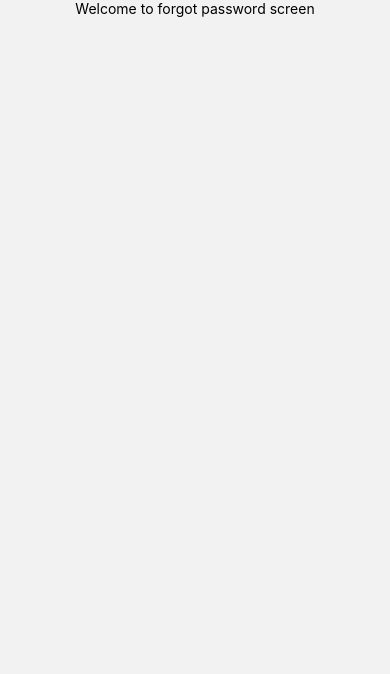
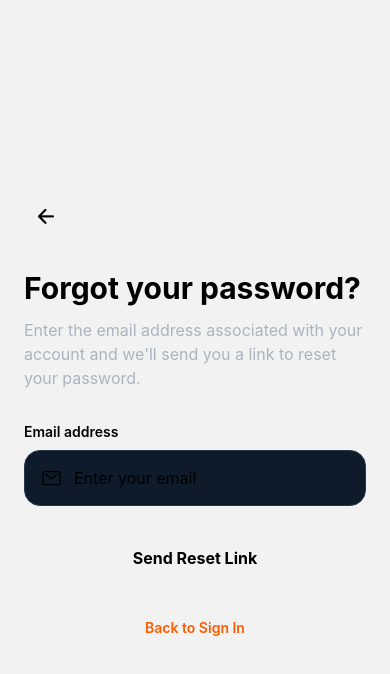
Before and after one commit to DurgeshAppDev/Pawspastures, a React Native app: screen /ForgotPassword in a window 390 px wide. Shown: the top 674 px of the page. Built offline with nearby package versions, Linux system fonts and the light colour scheme; no server answers.

Commit message:
forgot pass implemented

```diff
--- a/app/auth/ForgotPasswordScreen.js
+++ b/app/auth/ForgotPasswordScreen.js
@@ -1,9 +1,209 @@
-import {View,Text} from "react-native";
+import React, { useState } from "react";
 
-export default function ForgotPasswordScreen(){
-    return(
-  <View  className ="flex-1 self-center">
-    <Text>Welcome to forgot password screen</Text>
-  </View>
-    )
+import {
+  ActivityIndicator,
+  Alert,
+  KeyboardAvoidingView,
+  Platform,
+  Pressable,
+  ScrollView,
+  Text,
+  TextInput,
+  View,
+} from "react-native";
+
+import { Ionicons } from "@expo/vector-icons";
+
+import { colors } from "../../src/theme";
+import { resetPassword } from "../../src/services/AuthServices";
+
+export default function ForgotPasswordScreen({ navigation }) {
+  const [email, setEmail] = useState("");
+  const [loading, setLoading] = useState(false);
+
+  const handleResetPassword = async () => {
+    const trimmedEmail = email.trim().toLowerCase();
+
+    if (!trimmedEmail) {
+      Alert.alert("Email required", "Please enter your email address.");
+      return;
+    }
+
+    const emailRegex = /^[^\s@]+@[^\s@]+\.[^\s@]+$/;
+
+    if (!emailRegex.test(trimmedEmail)) {
+      Alert.alert("Invalid email", "Please enter a valid email address.");
+      return;
+    }
+
+    try {
+      setLoading(true);
+
+      await resetPassword(trimmedEmail);
+
+      Alert.alert(
+        "Check your email",
+        "If an account exists with this email address, Firebase has sent a password reset link.",
+        [
+          {
+            text: "OK",
+            onPress: () => navigation.goBack(),
+          },
+        ],
+      );
+    } catch (error) {
+      let message =
+        "Unable to send the password reset email. Please try again.";
+
+      switch (error?.code) {
+        case "auth/invalid-email":
+          message = "Please enter a valid email address.";
+          break;
+
+        case "auth/user-not-found":
+          message =
+            "If an account exists with this email address, a password reset email will be sent.";
+          break;
+
+        case "auth/too-many-requests":
+          message =
+            "Too many password reset attempts. Please wait and try again later.";
+          break;
+
+        case "auth/network-request-failed":
+          message =
+            "Network error. Please check your internet connection and try again.";
+          break;
+
+        default:
+          break;
+      }
+
+      Alert.alert("Password reset", message);
+    } finally {
+      setLoading(false);
+    }
+  };
+
+  return (
+    <KeyboardAvoidingView
+      className="flex-1"
+      behavior={Platform.OS === "ios" ? "padding" : undefined}
+    >
+      <ScrollView
+        className="flex-1"
+        contentContainerStyle={{
+          flexGrow: 1,
+          justifyContent: "center",
+        }}
+        keyboardShouldPersistTaps="handled"
+      >
+        <View className="w-full self-center px-6 py-10 max-w-[560px]">
+          <Pressable
+            onPress={() => navigation.goBack()}
+            disabled={loading}
+            className="mb-8 h-11 w-11 items-center justify-center rounded-full"
+            style={({ pressed }) => ({
+              backgroundColor: colors.surface,
+              opacity: pressed ? 0.7 : 1,
+            })}
+          >
+            <Ionicons name="arrow-back" size={23} color={colors.text} />
+          </Pressable>
+
+          <View className="mb-8">
+            <Text className="text-3xl font-bold" style={{ color: colors.text }}>
+              Forgot your password?
+            </Text>
+
+            <Text
+              className="mt-3 text-base leading-6"
+              style={{ color: colors.secondary }}
+            >
+              Enter the email address associated with your account and we'll
+              send you a link to reset your password.
+            </Text>
+          </View>
+
+          <View>
+            <Text
+              className="mb-2 text-sm font-semibold"
+              style={{ color: colors.text }}
+            >
+              Email address
+            </Text>
+
+            <View
+              className="flex-row items-center rounded-2xl px-4"
+              style={{
+                backgroundColor: colors.surface,
+                borderWidth: 1,
+                borderColor: colors.border,
+                minHeight: 56,
+              }}
+            >
+              <Ionicons
+                name="mail-outline"
+                size={21}
+                color={colors.iconMuted}
+              />
+
+              <TextInput
+                value={email}
+                onChangeText={setEmail}
+                placeholder="Enter your email"
+                placeholderTextColor={colors.placeholder}
+                keyboardType="email-address"
+                autoCapitalize="none"
+                autoCorrect={false}
+                autoComplete="email"
+                editable={!loading}
+                className="ml-3 flex-1 text-base"
+                style={{
+                  color: colors.text,
+                  minHeight: 54,
+                }}
+                returnKeyType="done"
+                onSubmitEditing={handleResetPassword}
+              />
+            </View>
+          </View>
+
+          <Pressable
+            onPress={handleResetPassword}
+            disabled={loading}
+            className="mt-6 h-14 items-center justify-center rounded-2xl"
+            style={({ pressed }) => ({
+              backgroundColor: colors.primary,
+              opacity: loading ? 0.6 : pressed ? 0.85 : 1,
+            })}
+          >
+            {loading ? (
+              <ActivityIndicator size="small" color={colors.text} />
+            ) : (
+              <Text
+                className="text-base font-bold"
+                style={{ color: colors.text }}
+              >
+                Send Reset Link
+              </Text>
+            )}
+          </Pressable>
+
+          <Pressable
+            onPress={() => navigation.goBack()}
+            disabled={loading}
+            className="mt-5 items-center py-3"
+          >
+            <Text
+              className="text-sm font-semibold"
+              style={{ color: colors.primary }}
+            >
+              Back to Sign In
+            </Text>
+          </Pressable>
+        </View>
+      </ScrollView>
+    </KeyboardAvoidingView>
+  );
 }
--- a/app/auth/RegisterScreen.js
+++ b/app/auth/RegisterScreen.js
@@ -72,7 +72,8 @@ export default function RegisterScreen({ navigation }) {
       await createUserProfile(
         user.uid,
         trimmedName,
-        trimmedEmail
+        trimmedEmail,
+        "password"
       );
 
       Alert.alert(
--- a/src/services/userServices.js
+++ b/src/services/userServices.js
@@ -1,23 +1,62 @@
-import {
-  doc,
-  setDoc,
-  serverTimestamp,
-} from "firebase/firestore";
+import { doc, getDoc, setDoc, serverTimestamp } from "firebase/firestore";
 
 import { db } from "../config/firebase";
 
+// GET USER PROFILE
+
+export const getUserProfile = async (uid) => {
+  if (!uid) {
+    throw new Error("User UID is required.");
+  }
+
+  const userRef = doc(db, "users", uid);
+
+  const snapshot = await getDoc(userRef);
+
+  if (!snapshot.exists()) {
+    return null;
+  }
+
+  return {
+    id: snapshot.id,
+    ...snapshot.data(),
+  };
+};
+
+// CREATE USER PROFILE
+
 export const createUserProfile = async (
-  userId,
+  uid,
   name,
-  email
+  email,
+  authProvider = "password",
 ) => {
-  await setDoc(
-    doc(db, "users", userId),
-    {
-      uid: userId,
-      name,
-      email,
-      createdAt: serverTimestamp(),
-    }
-  );
+  if (!uid) {
+    throw new Error("User UID is required.");
+  }
+
+  const userRef = doc(db, "users", uid);
+
+  const snapshot = await getDoc(userRef);
+
+  if (snapshot.exists()) {
+    return {
+      id: snapshot.id,
+      ...snapshot.data(),
+    };
+  }
+
+  const profile = {
+    uid,
+    name,
+    email,
+    authProvider,
+    profileCompleted: false,
+    createdAt: serverTimestamp(),
+    updatedAt: serverTimestamp(),
+  };
+
+  await setDoc(userRef, profile);
+
+  return profile;
 };
```
Also changed, not shown: src/services/AuthServices.js (+77 -124 lines).
